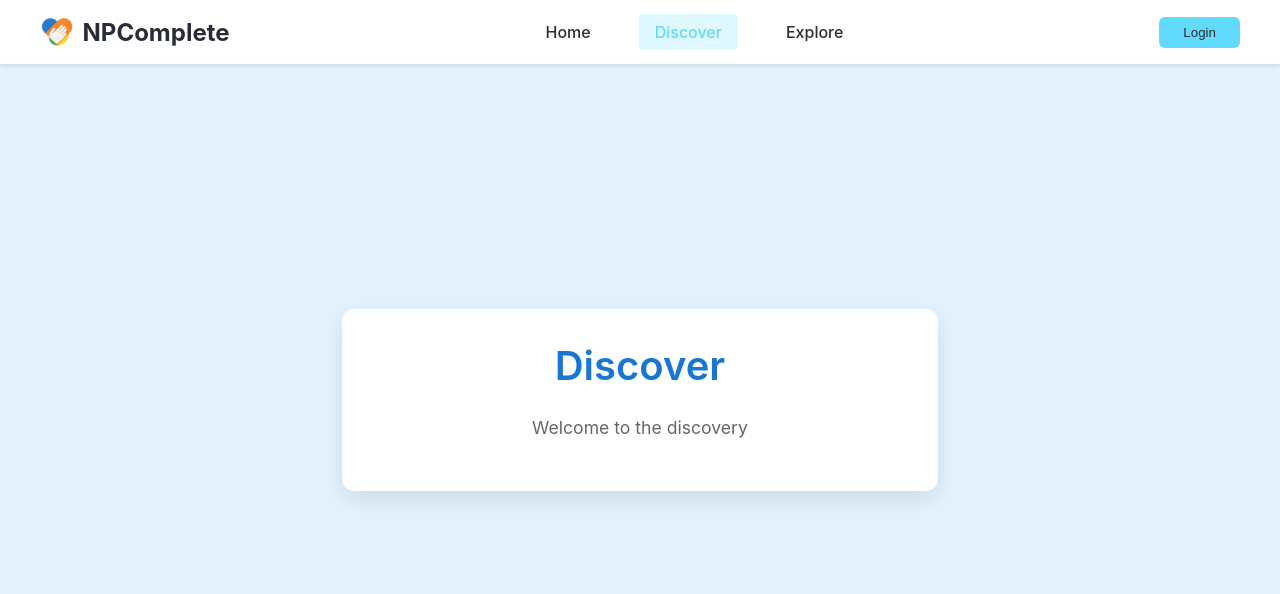
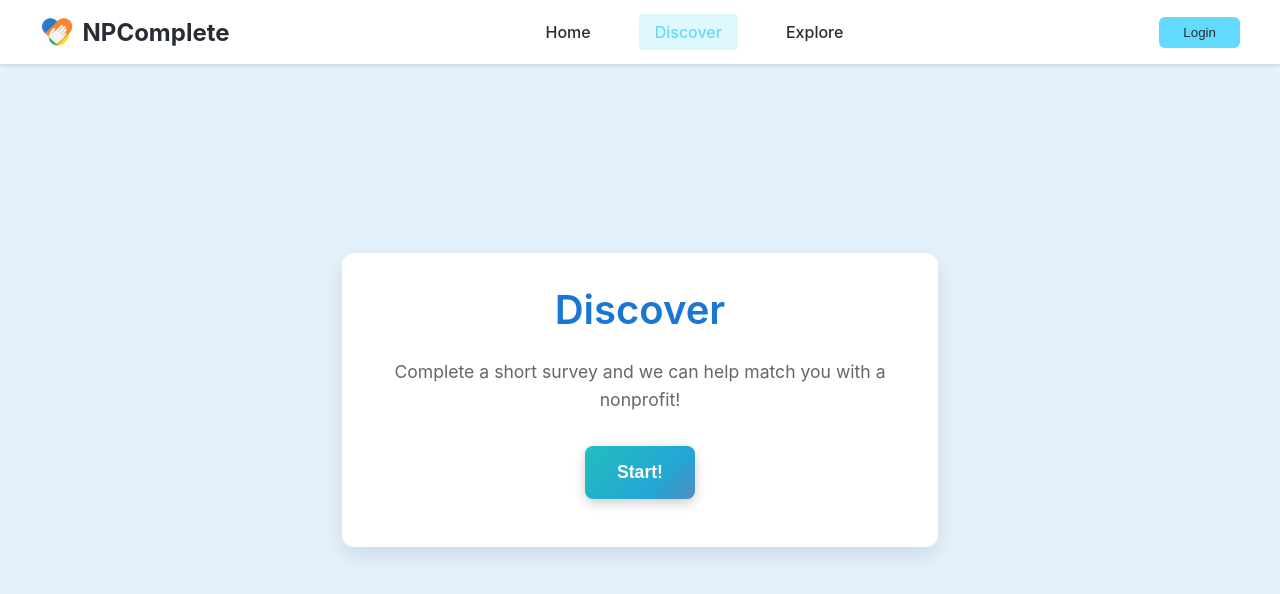
Before and after one commit to prapul-arumilli/NP-Complete, a React (Create React App) app in the folder npcomplete/: page /discover in a window 1280 px wide. Shown: the top 594 px of the page. Built offline with nearby package versions, Linux system fonts and the light colour scheme.

Commit message:
discover page boilerplating

```diff
--- a/npcomplete/src/pages/Discover.css
+++ b/npcomplete/src/pages/Discover.css
@@ -31,12 +31,6 @@
   text-align: center;
   max-width: 500px;
   width: 100%;
-  transition: transform 0.3s ease, box-shadow 0.3s ease;
-}
-
-.discover-card:hover {
-  transform: translateY(-4px);
-  box-shadow: 0 12px 32px rgba(0, 0, 0, 0.15);
 }
 
 .discover-card h1 {
@@ -51,7 +45,132 @@
   color: #666;
   font-size: 1.1rem;
   line-height: 1.6;
-  margin: 0;
+  margin: 0 0 2rem 0;
+}
+
+.start-button {
+  background: linear-gradient(-45deg, #ee7752, #e73c7e, #23a6d5, #23d5ab);
+  background-size: 400% 400%;
+  animation: rainbow 3s ease infinite;
+  color: white;
+  border: none;
+  padding: 1rem 2rem;
+  border-radius: 8px;
+  font-size: 1.1rem;
+  font-weight: 600;
+  cursor: pointer;
+  transition: transform 0.2s ease, box-shadow 0.2s ease;
+  box-shadow: 0 4px 12px rgba(0, 0, 0, 0.2);
+}
+
+.start-button:hover {
+  transform: translateY(-2px);
+  box-shadow: 0 6px 16px rgba(0, 0, 0, 0.3);
+}
+
+@keyframes rainbow {
+  0% {
+    background-position: 0% 50%;
+  }
+  50% {
+    background-position: 100% 50%;
+  }
+  100% {
+    background-position: 0% 50%;
+  }
+}
+
+/* Question styles */
+.question-text {
+  color: #333;
+  font-size: 1.2rem;
+  margin: 1.5rem 0;
+  line-height: 1.4;
+}
+
+.discover-card h2 {
+  color: #1976d2;
+  font-size: 1rem;
+  margin-bottom: 0.5rem;
+  font-weight: 500;
+}
+
+.options-container {
+  display: flex;
+  flex-direction: column;
+  gap: 1rem;
+  margin-top: 2rem;
+}
+
+.option-button {
+  background: white;
+  border: 2px solid #e0e0e0;
+  padding: 1rem 1.5rem;
+  border-radius: 8px;
+  font-size: 1rem;
+  cursor: pointer;
+  transition: all 0.3s ease;
+  text-align: left;
+  color: #333;
+}
+
+.option-button:hover {
+  border-color: #1976d2;
+  background-color: #f3f8ff;
+  transform: translateY(-1px);
+  box-shadow: 0 4px 8px rgba(25, 118, 210, 0.1);
+}
+
+.option-button.selected {
+  border-color: #1976d2;
+  background-color: #e3f2fd;
+  color: #1976d2;
+  font-weight: 600;
+}
+
+/* Navigation buttons */
+.navigation-buttons {
+  display: flex;
+  justify-content: space-between;
+  gap: 1rem;
+  margin-top: 2rem;
+  padding-top: 1.5rem;
+  border-top: 1px solid #e0e0e0;
+}
+
+.nav-button {
+  padding: 0.75rem 1.5rem;
+  border: 2px solid #1976d2;
+  border-radius: 6px;
+  background: white;
+  color: #1976d2;
+  font-size: 0.95rem;
+  font-weight: 500;
+  cursor: pointer;
+  transition: all 0.3s ease;
+  min-width: 100px;
+}
+
+.nav-button:hover:not(:disabled) {
+  background-color: #1976d2;
+  color: white;
+  transform: translateY(-1px);
+}
+
+.nav-button:disabled {
+  opacity: 0.4;
+  cursor: not-allowed;
+  border-color: #ccc;
+  color: #ccc;
+}
+
+.next-button {
+  background-color: #1976d2;
+  color: white;
+}
+
+.next-button:hover {
+  background-color: #1565c0;
 }
 
 @media (max-width: 768px) {
--- a/npcomplete/src/pages/Discover.js
+++ b/npcomplete/src/pages/Discover.js
@@ -1,13 +1,164 @@
-import React from 'react';
+import React, { useState } from 'react';
 import './Discover.css';
 
 function Discover() {
+  const [currentQuestion, setCurrentQuestion] = useState(-1); // -1 for welcome screen
+  const [answers, setAnswers] = useState([]);
+
+  const questions = [
+    {
+      id: 1,
+      question: "What type of cause are you most passionate about?",
+      options: [
+        "Education & Youth Development",
+        "Environmental Conservation",
+        "Health & Medical Research",
+        "Poverty & Homelessness"
+      ]
+    },
+    {
+      id: 2,
+      question: "How would you prefer to contribute your time?",
+      options: [
+        "Direct hands-on work with people",
+        "Behind-the-scenes administrative tasks",
+        "Fundraising and event planning",
+        "Online/remote volunteer work"
+      ]
+    },
+    {
+      id: 3,
+      question: "What age group would you like to work with?",
+      options: [
+        "Children (0-12 years)",
+        "Teenagers (13-18 years)",
+        "Adults (19-64 years)",
+        "Seniors (65+ years)"
+      ]
+    },
+    {
+      id: 4,
+      question: "How much time can you commit per week?",
+      options: [
+        "1-2 hours",
+        "3-5 hours",
+        "6-10 hours",
+        "More than 10 hours"
+      ]
+    },
+    {
+      id: 5,
+      question: "What type of work environment do you prefer?",
+      options: [
+        "Office/Indoor setting",
+        "Outdoor activities",
+        "Community centers",
+        "Virtual/Online work"
+      ]
+    }
+  ];
+
+  const handleStart = () => {
+    setCurrentQuestion(0);
+  };
+
+  const handleAnswer = (selectedOption) => {
+    const newAnswers = [...answers];
+    newAnswers[currentQuestion] = selectedOption; // Store answer at current question index
+    setAnswers(newAnswers);
+
+    // Log the current answer and all answers so far
+    console.log('Selected answer:', selectedOption);
+    console.log('All answers so far:', newAnswers);
+
+    if (currentQuestion < questions.length - 1) {
+      setCurrentQuestion(currentQuestion + 1);
+    } else {
+      // All questions completed
+      console.log('Survey completed! Final answers:', newAnswers);
+      setCurrentQuestion(-2); // -2 for completion screen
+    }
+  };
+
+  const handleNext = () => {
+    if (currentQuestion < questions.length - 1) {
+      setCurrentQuestion(currentQuestion + 1);
+    } else {
+      // All questions completed
+      console.log('Survey completed! Final answers:', answers);
+      setCurrentQuestion(-2);
+    }
+  };
+
+  const handleBack = () => {
+    if (currentQuestion > 0) {
+      setCurrentQuestion(currentQuestion - 1);
+    }
+  };
+
+  const renderWelcomeScreen = () => (
+    <>
+      <h1>Discover</h1>
+      <p>Complete a short survey and we can help match you with a nonprofit!</p>
+      <button className="start-button" onClick={handleStart}>Start!</button>
+    </>
+  );
+
+  const renderQuestion = () => {
+    const question = questions[currentQuestion];
+    const currentAnswer = answers[currentQuestion];
+
+    return (
+      <>
+        <h2>Question {currentQuestion + 1} of {questions.length}</h2>
+        <h3 className="question-text">{question.question}</h3>
+        <div className="options-container">
+          {question.options.map((option, index) => (
+            <button
+              key={index}
+              className={`option-button ${currentAnswer === option ? 'selected' : ''}`}
+              onClick={() => handleAnswer(option)}
+            >
+              {option}
+            </button>
+          ))}
+        </div>
+        <div className="navigation-buttons">
+          <button
+            className="nav-button back-button"
+            onClick={handleBack}
+            disabled={currentQuestion === 0}
+          >
+            ← Back
+          </button>
+          <button
+            className="nav-button next-button"
+            onClick={handleNext}
+          >
+            {currentQuestion === questions.length - 1 ? 'Finish' : 'Next →'}
+          </button>
+        </div>
+      </>
+    );
+  };
+
+  const renderCompletionScreen = () => (
+    <>
+      <h1>Survey Complete!</h1>
+      <p>Thank you for completing the survey. We'll help match you with the perfect nonprofit opportunities!</p>
+      <button className="start-button" onClick={() => {setCurrentQuestion(-1); setAnswers([]);}}>
+        Start Over
+      </button>
+    </>
+  );
+
   return (
     <div className="discover-page">
       <div className="discover-container">
         <div className="discover-card">
-          <h1>Discover</h1>
-          <p>Welcome to the discovery</p>
+          {currentQuestion === -1 && renderWelcomeScreen()}
+          {currentQuestion >= 0 && currentQuestion < questions.length && renderQuestion()}
+          {currentQuestion === -2 && renderCompletionScreen()}
         </div>
       </div>
     </div>
```
